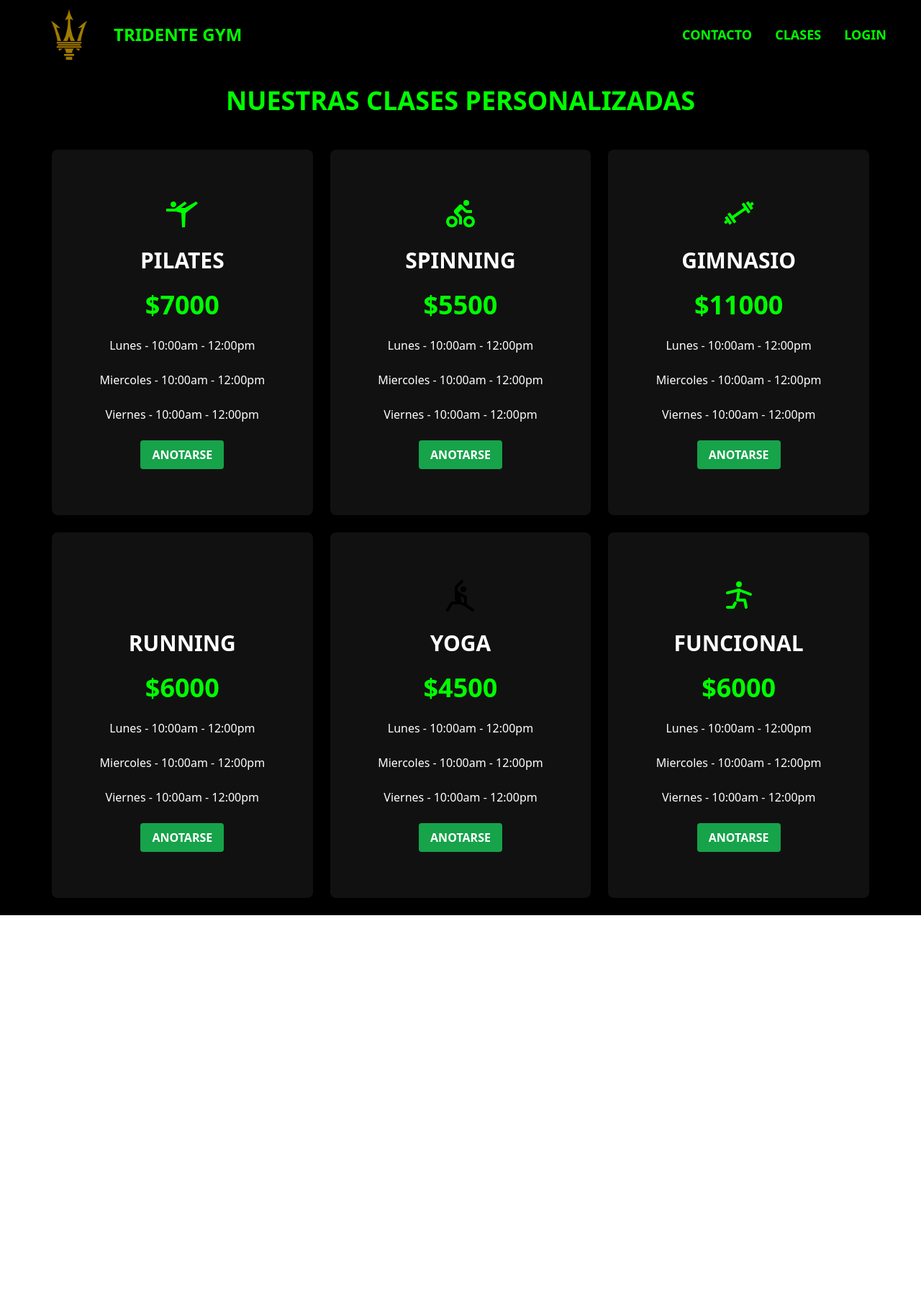
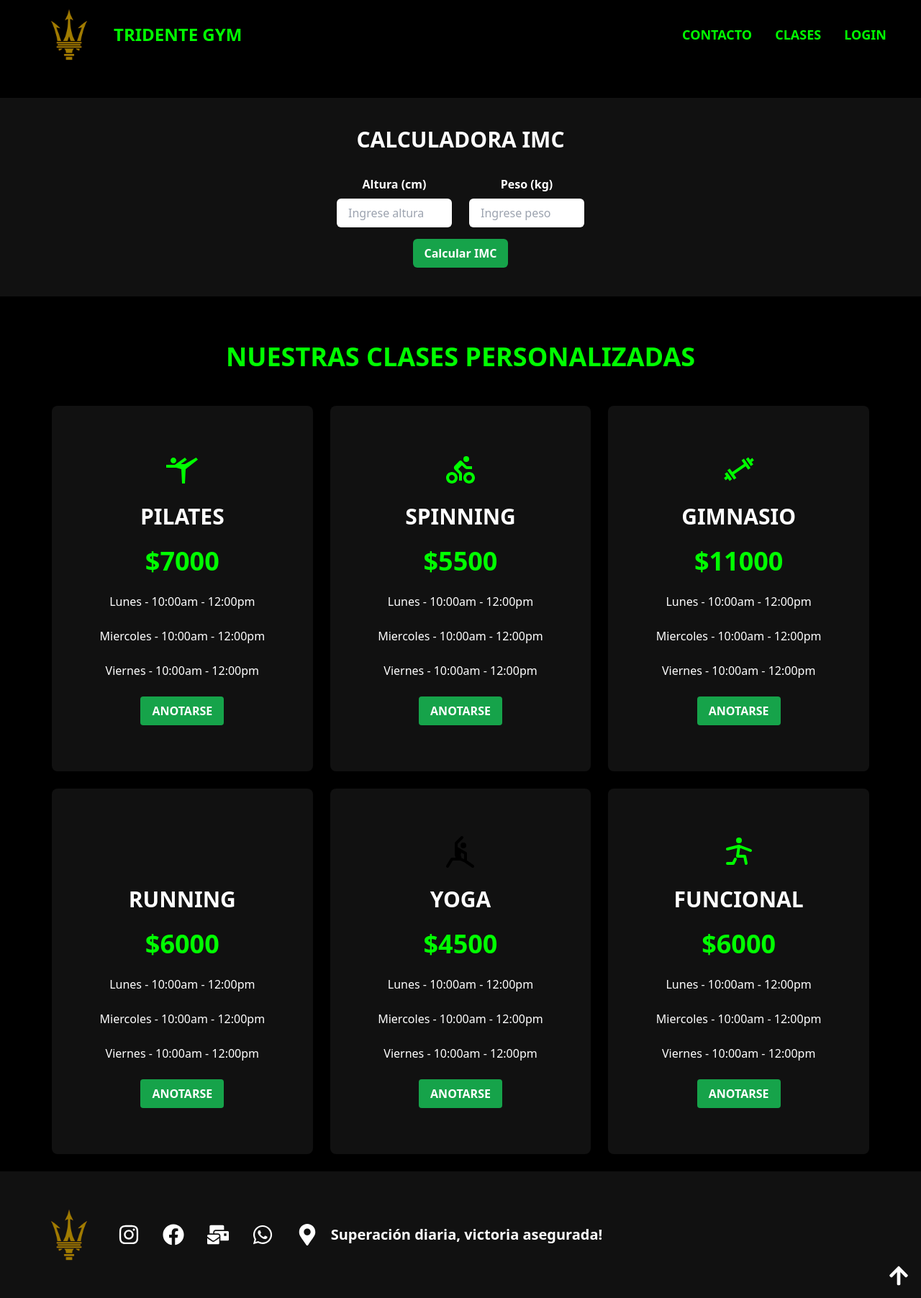
Before and after one commit to hmendoza711/tridente_gym, a React (Vite) app in the folder tridente_gym/: page /clases in a window 1280 px wide. Shown: the whole page at 72% size. Before the commit the page ends 1272 px from the top, so only its background shows below. Built offline with nearby package versions, Linux system fonts and the light colour scheme; some icons are missing.

Commit message:
Footer y adicional de calculadora de IMC

```diff
--- a/tridente_gym/src/App.jsx
+++ b/tridente_gym/src/App.jsx
@@ -4,6 +4,8 @@ import "aos/dist/aos.css";
 
 import Navbar from "./components/navbar/Navbar";
 import Activity from "./components/activity/Activity";
+import Footer from "./components/footer/Footer";
+import ImcCalculator from "./components/imcCalculator/ImcCalculator";
 
 function App () {
   useEffect(() => {
@@ -15,10 +17,19 @@ function App () {
     });
     AOS.refresh();
   }, []);
+
+  const MainContent = () => (
+    <div className="dark:bg-dark">
+      <ImcCalculator />
+    </div>
+  )
+
   return (
     <div className=" text-black overflow-x-hidden dark:bg-black">
       <Navbar />
+      <MainContent />
       <Activity />
+      <Footer />
     </div>
   );
 };
--- a/tridente_gym/src/components/footer/Footer.jsx
+++ b/tridente_gym/src/components/footer/Footer.jsx
@@ -0,0 +1,68 @@
+import React from 'react';
+import Logo from "../../../public/logo.png";
+import { FaFacebook, FaInstagram, FaMailBulk, FaWhatsapp, FaMapMarkerAlt, FaArrowUp } from "react-icons/fa";
+
+const Footer = () => {
+  const location = 'California 1711, Buenos Aires';
+
+  const openGoogleMaps = () => {
+    window.open(`https://www.google.com/maps/search/?api=1&query=${encodeURIComponent(location)}`, '_blank');
+  };
+
+  const scrollToTop = () => {
+    window.scrollTo({ top: 0, behavior: 'smooth' });
+  };
+
+  return (
+    <>
+      <div className="py-10 w-full dark:bg-dark dark:text-white duration-300 relative">
+        <div className="container">
+          <div className="grid grid-cols-1 sm:grid-cols-3 items-center">
+            <div className="flex items-center justify-center gap-3">
+              <img
+                src={Logo}
+                alt="Logo"
+                className="w-16 sm:w-24 transition duration-300 ease-in-out transform hover:scale-150 mr-2 cursor-pointer"
+                onClick={scrollToTop}
+              />
+              <div>
+                <div className="flex items-center gap-8">
+                  <a href="https://www.instagram.com/animaescuela/">
+                    <FaInstagram className="text-3xl hover:text-primary duration-300" />
+                  </a>
+                  <a href="https://www.facebook.com/animaescuela">
+                    <FaFacebook className="text-3xl hover:text-primary duration-300" />
+                  </a>
+                  <a href="mailto:tridente@tridente.com">
+                    <FaMailBulk className="text-3xl hover:text-primary duration-300" />
+                  </a>
+                  <a href="https://wa.me/3476596041">
+                    <FaWhatsapp className="text-3xl hover:text-primary duration-300" />
+                  </a>
+                  <FaMapMarkerAlt
+                    className="text-3xl hover:text-primary duration-300 cursor-pointer"
+                    onClick={openGoogleMaps}
+                  />
+                </div>
+              </div>
+            </div>
+            <div className="flex items-center justify-center sm:justify-end mt-4 sm:mt-0">
+              <p className="text-center sm:text-right text-xl font-semibold hover:text-primary">
+                Superación diaria, victoria asegurada!
+              </p>
+            </div>
+          </div>
+        </div>
+        <div
+          className="absolute right-4 bottom-4 cursor-pointer"
+          onClick={scrollToTop}
+        >
+          <FaArrowUp className="text-3xl hover:text-primary duration-300" />
+        </div>
+      </div>
+      <span id="contacto"></span> {/* Identificador para la sección de contacto */}
+    </>
+  );
+};
+
+export default Footer;
--- /dev/null
+++ b/tridente_gym/src/components/imcCalculator/ImcCalculator.jsx
@@ -0,0 +1,76 @@
+import React, { useState } from 'react';
+
+const ImcCalculator = () => {
+  const [height, setHeight] = useState('');
+  const [weight, setWeight] = useState('');
+  const [imc, setImc] = useState(null);
+  const [imcCategory, setImcCategory] = useState('');
+
+  const calculateImc = () => {
+    const heightInMeters = height / 100; // convert height to meters
+    const bmi = weight / (heightInMeters * heightInMeters);
+    const roundedBmi = bmi.toFixed(2); // round BMI to 2 decimal places
+    setImc(roundedBmi);
+
+    if (bmi < 18.5) {
+      setImcCategory('Bajo peso');
+    } else if (bmi >= 18.5 && bmi < 24.9) {
+      setImcCategory('Peso normal');
+    } else if (bmi >= 24.9 && bmi < 29.9) {
+      setImcCategory('Sobrepeso');
+    } else {
+      setImcCategory('Obesidad');
+    }
+  };
+
+  return (
+    <div className="py-10 my-10 bg-gray-100 dark:bg-dark">
+      <div className="container mx-auto">
+        <h1 className="text-3xl font-bold text-white hover:text-primary text-center">
+          CALCULADORA IMC
+        </h1>
+        <div className="flex flex-col items-center mt-8">
+          <div className="grid grid-cols-1 sm:grid-cols-2 gap-6">
+            <div className="flex flex-col items-center">
+              <label className="text-white font-semibold hover:text-primary">Altura (cm)</label>
+              <input
+                type="number"
+                className="w-40 px-4 py-2 mt-2 rounded-md shadow-sm text-black dark:bg-cyan"
+                value={height}
+                onChange={(e) => setHeight(e.target.value)}
+                placeholder="Ingrese altura"
+              />
+            </div>
+            <div className="flex flex-col items-center">
+              <label className="text-white font-semibold hover:text-primary">Peso (kg)</label>
+              <input
+                type="number"
+                className="w-40 px-4 py-2 mt-2 rounded-md shadow-sm text-black dark:bg-cyan"
+                value={weight}
+                onChange={(e) => setWeight(e.target.value)}
+                placeholder="Ingrese peso"
+              />
+            </div>
+          </div>
+          <button
+            className="mt-4 bg-green-600 hover:text-primary text-white font-bold py-2 px-4 rounded-md"
+            onClick={calculateImc}
+          >
+            Calcular IMC
+          </button>
+          {imc !== null && (
+            <div className="mt-4 p-4 bg-white dark:bg-gray-800 text-black dark:text-white rounded-md shadow-lg">
+              <h2 className="text-lg font-bold mb-2">Su Índice de Masa Corporal (IMC) es:</h2>
+              <p className="text-4xl font-bold text-primary">{imc}</p>
+              <p className="text-lg font-semibold mt-2">
+                Categoría: {imcCategory}
+              </p>
+            </div>
+          )}
+        </div>
+      </div>
+    </div>
+  );
+};
+
+export default ImcCalculator;
```
